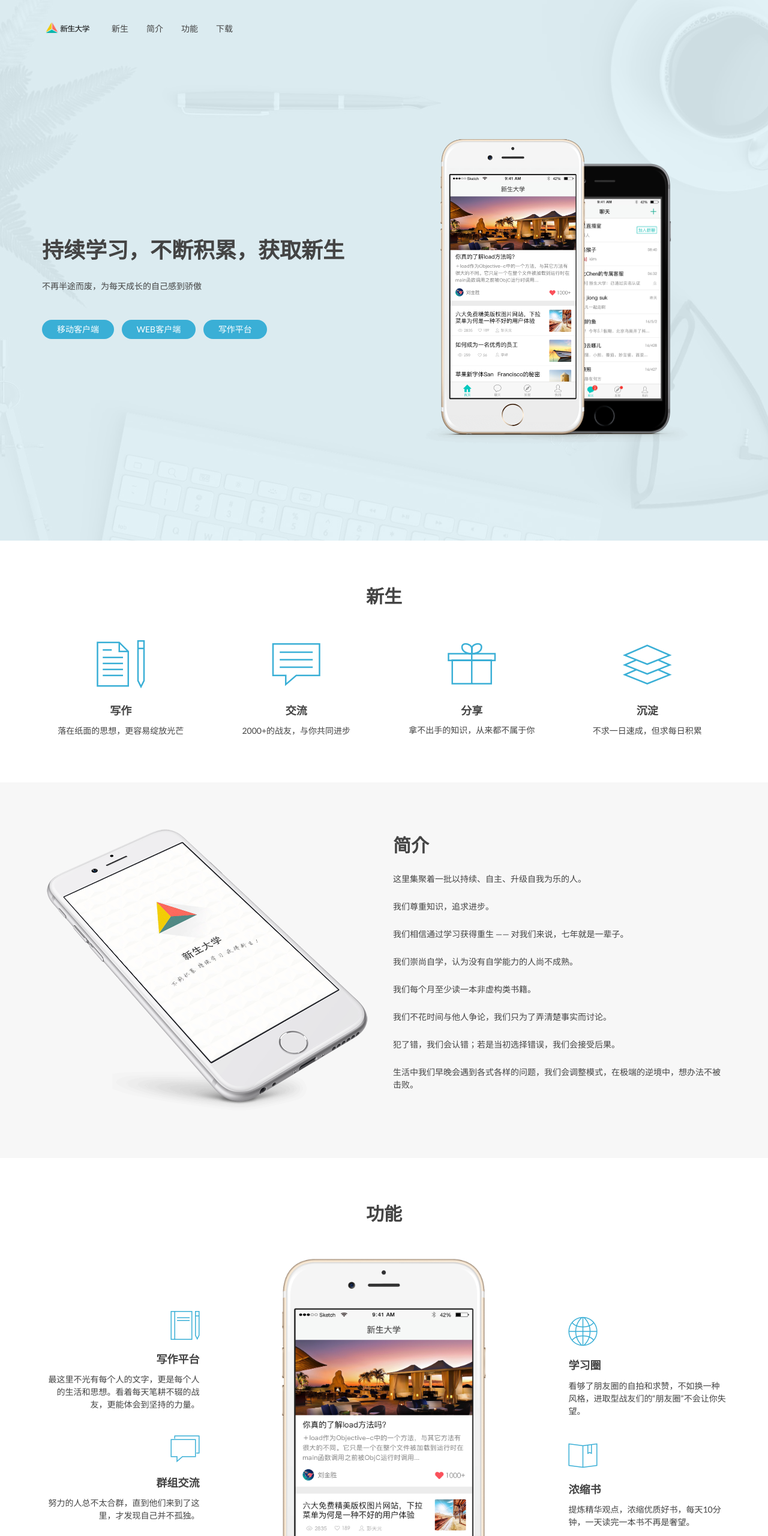
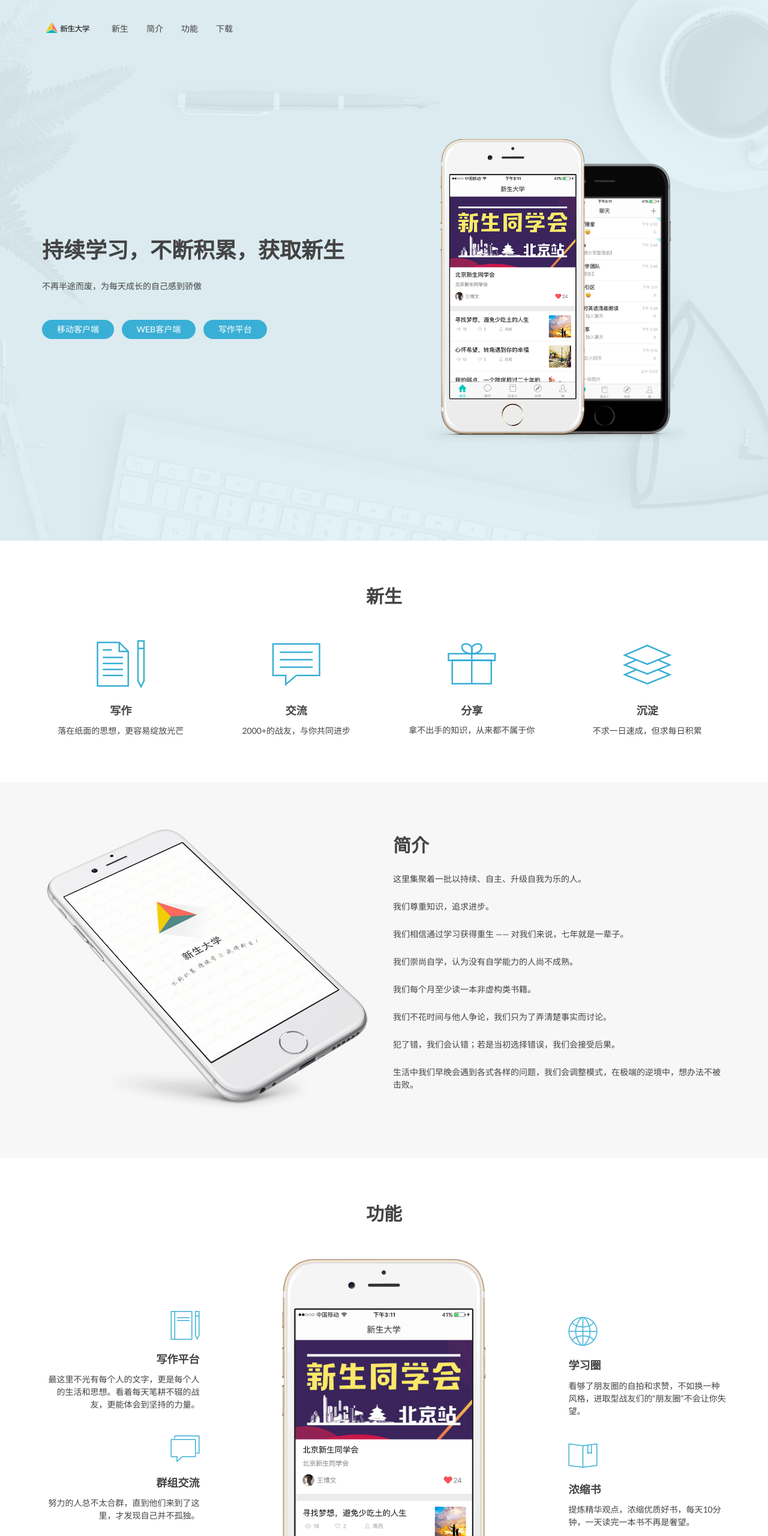
Before and after one commit to lisongjian/xinshengdaxue.com, a plain HTML site: page index.html in a window 1280 px wide. Shown: the top 2560 px of the page at 60% size. Drawn offline with Linux system fonts and the light colour scheme.

Commit message:
首页手机图片替换

```diff
--- a/css/style.css
+++ b/css/style.css
@@ -999,6 +999,9 @@ textarea.form-control {
   opacity: 0.9;
 }
 
+.text-light {
+  text-align: center;
+}
 /* _____________________________________
 
    09. Navigation Header
--- a/index.html
+++ b/index.html
@@ -153,9 +153,9 @@
           <div class="row">
             <div class="col-sm-10 col-sm-offset-1 pos-relative">
               <div class="img-top-bottom">
-                <img src="images/hero-devices-3-1.png" class="img-responsive" alt="">
+                <img src="images/hero-devices-3-1-new.png" class="img-responsive" alt="">
               </div>
-              <img src="images/hero-devices-3-2.png"
+              <img src="images/hero-devices-3-2-new.png"
                    class="img-responsive reveal-left-20" alt="">
             </div>
           </div>
@@ -417,7 +417,7 @@
             class="col-md-6 col-md-offset-0 col-md-pull-3 col-sm-8 col-sm-offset-2 text-center wrapper-v-lg">
           <div class="row">
             <div class="col-lg-10 col-lg-offset-1 wrapper-h-xs-lg">
-              <img src="images/features-device.png"
+              <img src="images/features-device-new.png"
                    class="img-responsive reveal-bottom-20" alt="">
             </div>
           </div>
@@ -547,7 +547,7 @@
       <div class="row">
 
         <!-- Company Details -->
-        <div class="col-md-6 wrapper-v-sm text-center-md">
+        <div class="col-md-12 wrapper-v-sm text-center-md">
           <p class="text-light">
             <!-- <a class="link-white" href="#">Terms</a>
             <span class="separator">|</span>
```
Also changed, not shown: images/features-device-new.png (added), images/features-device.png (deleted), images/hero-devices-3-1-new.png (added), images/hero-devices-3-1.png (deleted), images/hero-devices-3-2-new.png (added), images/hero-devices-3-2.png (deleted).
